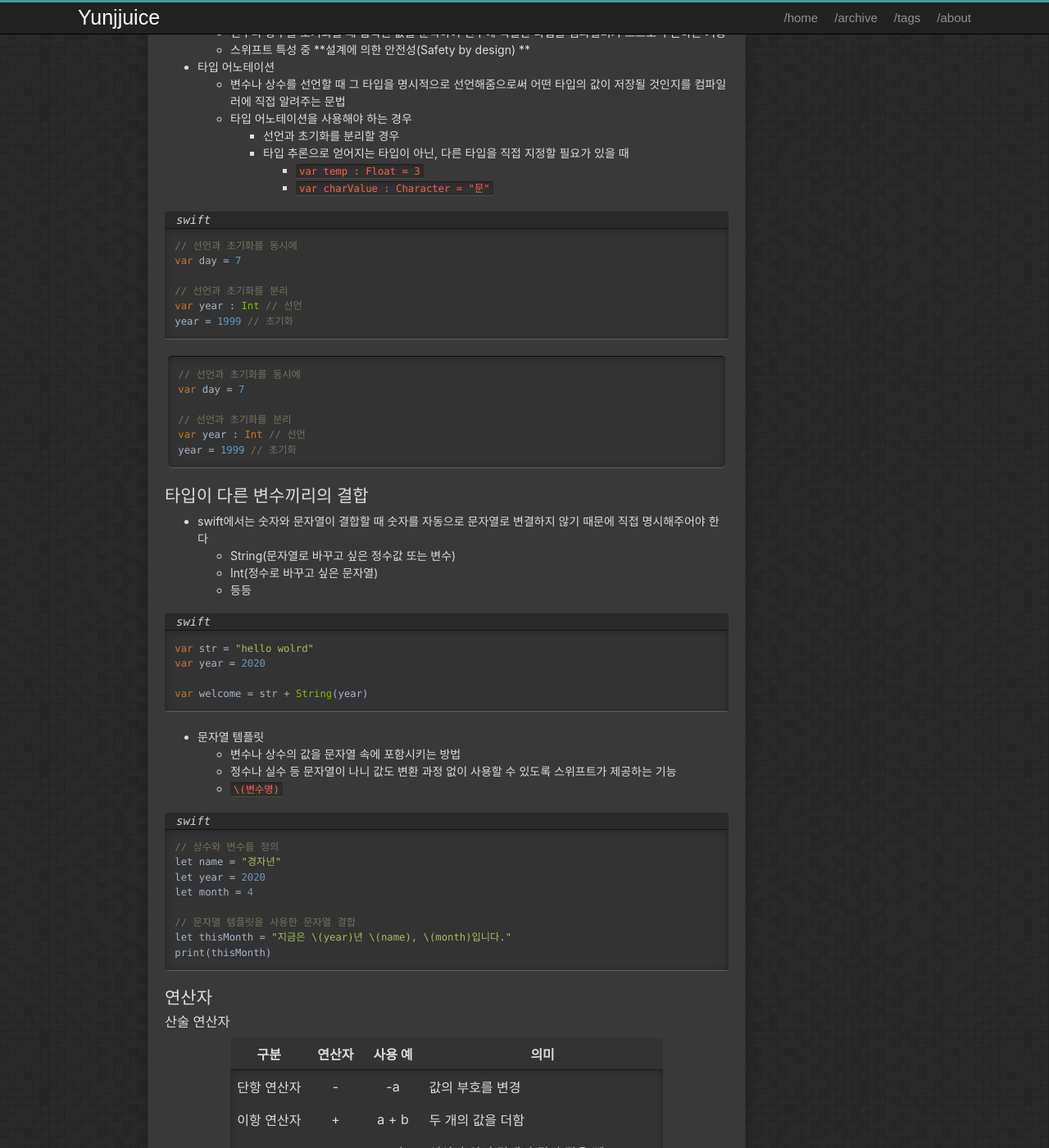
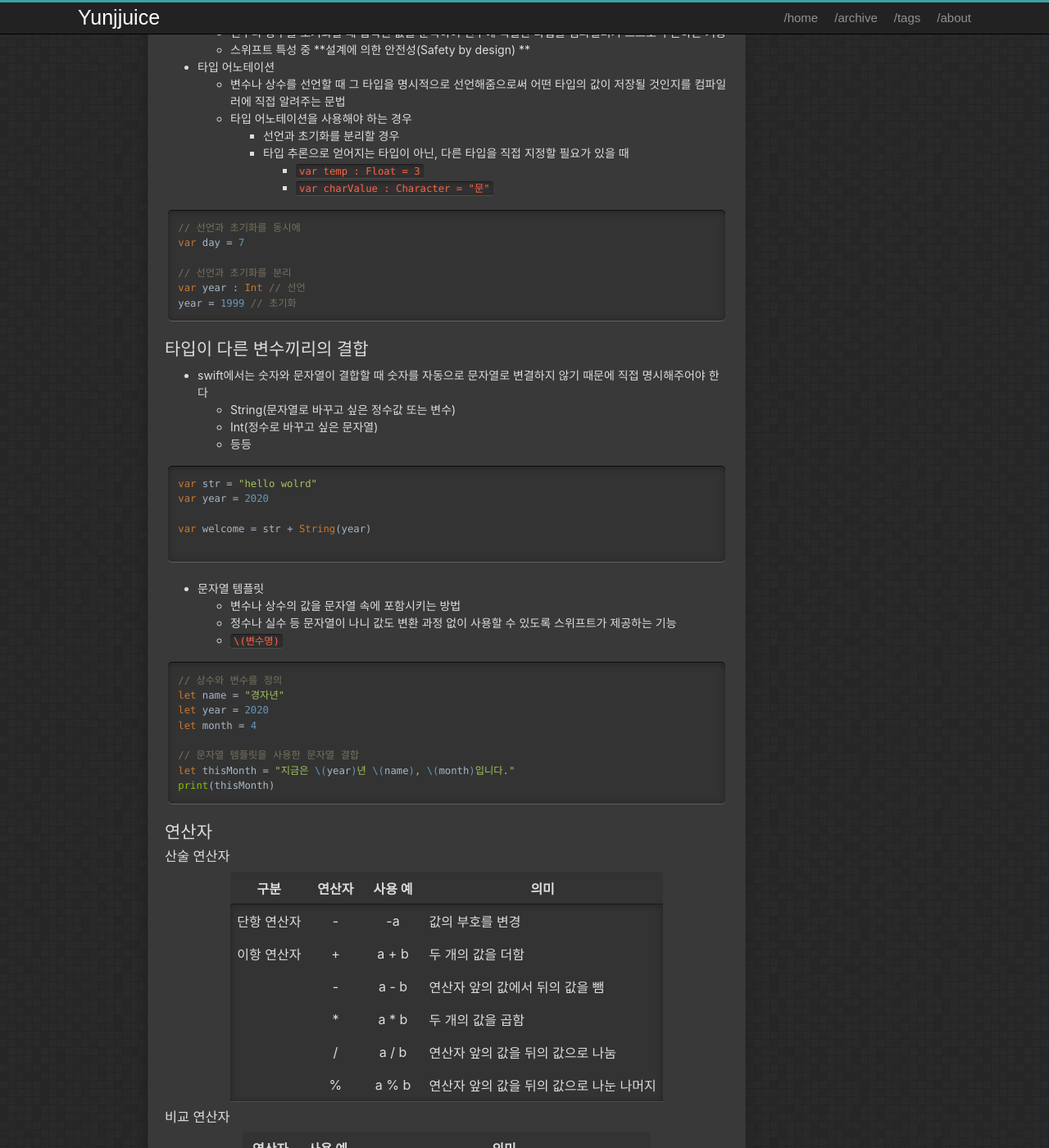
Before and after one commit to yunjjuice/yunjjuice.github.io, a Jekyll site: the page built from _posts/2020-04-18-swift-basic.md, in a window 1280 px wide and 1400 px high, scrolled down 793 px. Shown: the whole window at 82% size. Built offline with Jekyll 4.4.1, drawn with Linux system fonts in a browser that asks for light colours.

Commit message:
[수정] 200418 swift basic

````diff
--- a/_posts/2020-04-18-swift-basic.md
+++ b/_posts/2020-04-18-swift-basic.md
@@ -5,7 +5,6 @@ date: 2020-04-18 21:38:06
 tags: ios
 description: swift 기초 문법 정리
 ---
-
 
 
 ## 변수와 상수
@@ -55,17 +54,6 @@ description: swift 기초 문법 정리
       + `var temp : Float = 3`
       + `var charValue : Character = "문"`
 
->swift
-{:.filename}
-{% highlight java %}
-// 선언과 초기화를 동시에
-var day = 7
-
-// 선언과 초기화를 분리
-var year : Int // 선언
-year = 1999 // 초기화
-{% endhighlight %}
-
 ``` swift
 // 선언과 초기화를 동시에
 var day = 7
@@ -76,6 +64,7 @@ year = 1999 // 초기화
 ```
 
 
+
 ## 타입이 다른 변수끼리의 결합
 
 + swift에서는 숫자와 문자열이 결합할 때 숫자를 자동으로 문자열로 변결하지 않기 때문에 직접 명시해주어야 한다
@@ -83,23 +72,20 @@ year = 1999 // 초기화
   + Int(정수로 바꾸고 싶은 문자열)
   + 등등
 
->swift
-{:.filename}
-{% highlight java %}
+``` swift
 var str = "hello wolrd"
 var year = 2020
 
 var welcome = str + String(year)
-{% endhighlight %}
+
+```
 
 + 문자열 템플릿
   + 변수나 상수의 값을 문자열 속에 포함시키는 방법
   + 정수나 실수 등 문자열이 나니 값도 변환 과정 없이 사용할 수 있도록 스위프트가 제공하는 기능
   + `\(변수명)`
 
->swift
-{:.filename}
-{% highlight java %}
+``` swift
 // 상수와 변수를 정의
 let name = "경자년"
 let year = 2020
@@ -108,7 +94,7 @@ let month = 4
 // 문자열 템플릿을 사용한 문자열 결합
 let thisMonth = "지금은 \(year)년 \(name), \(month)입니다."
 print(thisMonth)
-{% endhighlight %}
+```
 
 
 
````
